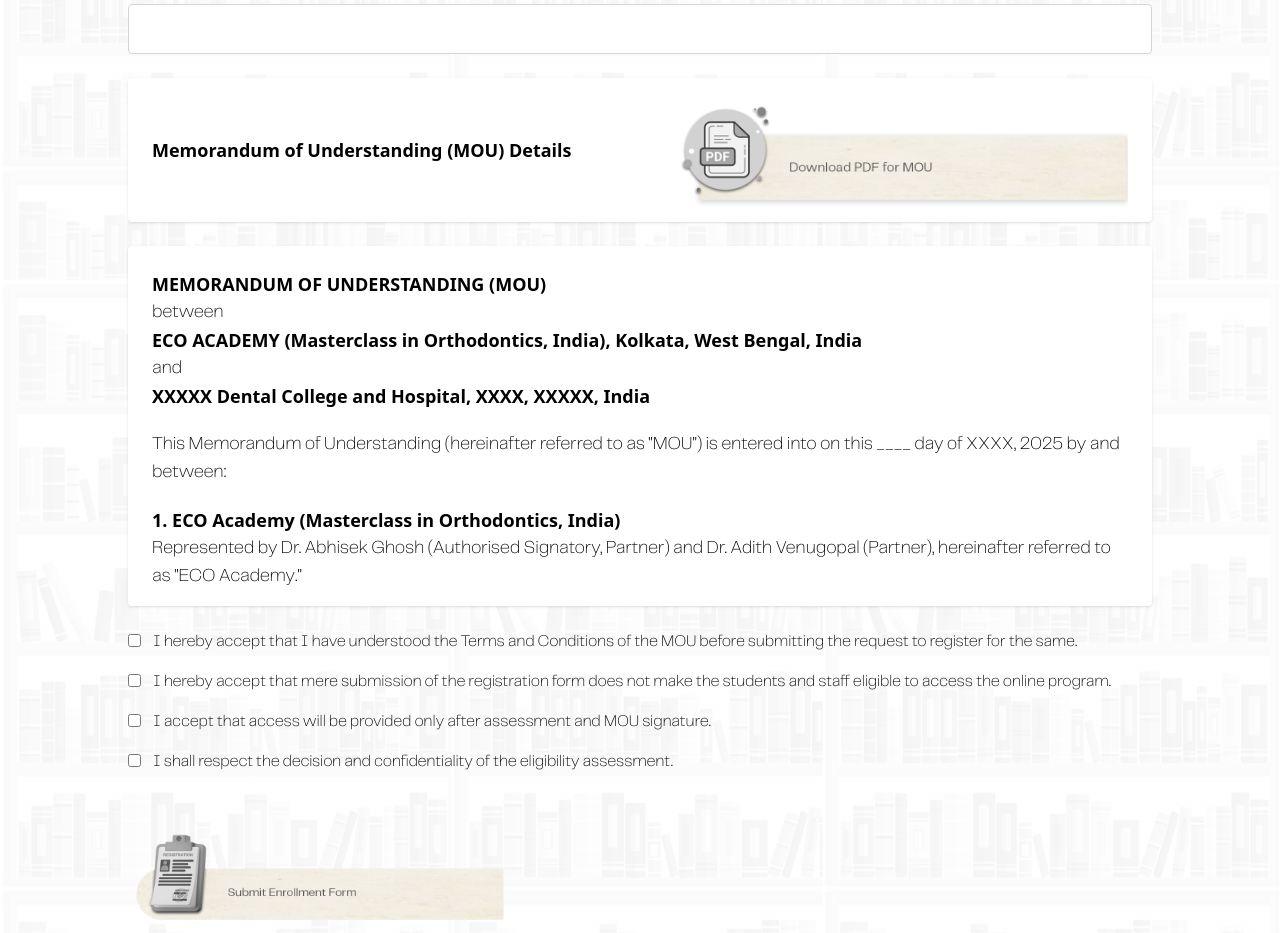
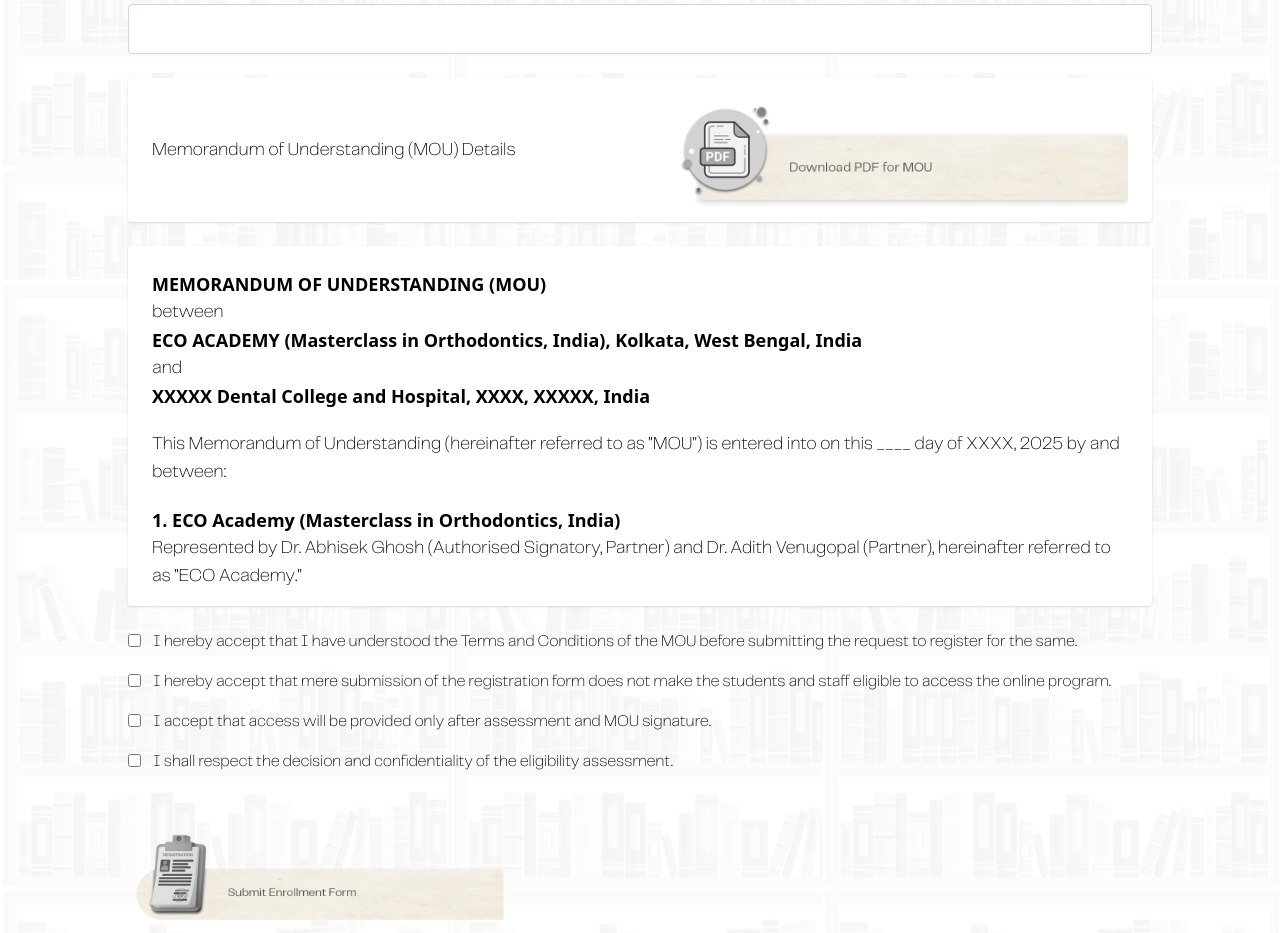
Before and after one commit to masterclassinorthodontics/masterclass-frontend, a React (Vite) app: page /form in a window 1280 px wide. Shown: the part 1160-2093 px from the top of the page. Built offline with nearby package versions, Linux system fonts and the light colour scheme; no server answers; a web font is replaced by a local one.

Commit message:
ninty third commit

```diff
--- a/src/pages/Applyformasterclass-form.jsx
+++ b/src/pages/Applyformasterclass-form.jsx
@@ -112,7 +112,7 @@ export default function EnrollmentForm() {
 <div className="bg-white min-h-[15vh] flex flex-col md:flex-row justify-center md:justify-between items-center gap-3 md:gap-0 px-0 md:px-6 py-4 rounded shadow">
 
   <strong className="text-lg text-center md:text-left"
-  style={{ fontWeight: 550 }}
+  style={{ fontWeight: 500 }}
   >
     Memorandum of Understanding (MOU) Details
   </strong>
--- a/src/pages/Financial-detailsform.jsx
+++ b/src/pages/Financial-detailsform.jsx
@@ -359,7 +359,7 @@ const handleSubmit = async (e) => {
           <div className="bg-white min-h-[15vh] flex flex-col md:flex-row justify-center md:justify-between items-center gap-3 md:gap-0 px-0 md:px-6 py-4 rounded shadow">
 
   <p className="text-lg text-center md:text-left"
-  style={{ fontWeight: 550 }}>
+  style={{ fontWeight: 500 }}>
     Financial Clauses for Faculty of Masterclass University Program
   </p>
 
--- a/src/pages/Masterclass-faculty.jsx
+++ b/src/pages/Masterclass-faculty.jsx
@@ -174,7 +174,7 @@ export default function MasterclassFaculty() {
           <div className="bg-white min-h-[15vh] flex flex-col md:flex-row justify-center md:justify-between items-center gap-3 md:gap-0 px-0 md:px-6 py-4 rounded shadow">
 
   <p className="font-medium text-center md:text-left"
-    style={{ fontWeight: 550 }}>
+    style={{ fontWeight: 500 }}>
     Terms and Conditions of Enrollment as Faculty:
   </p>
 
```
